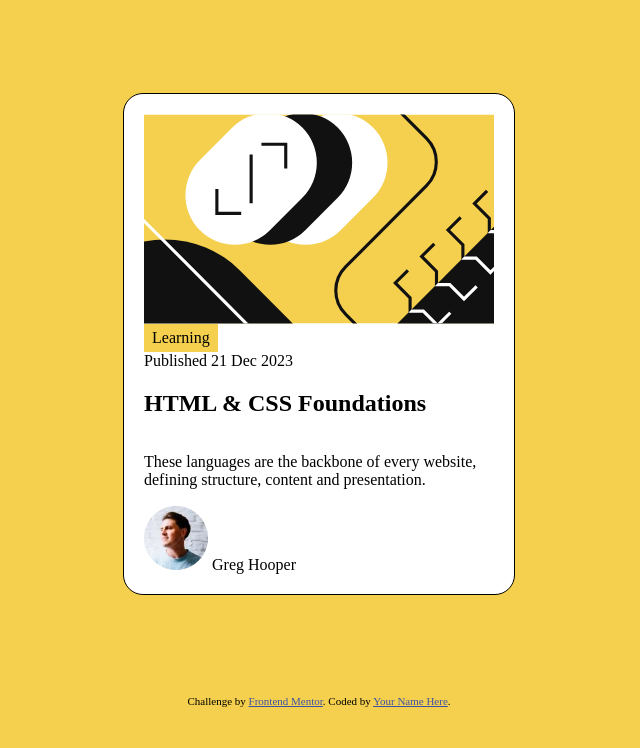
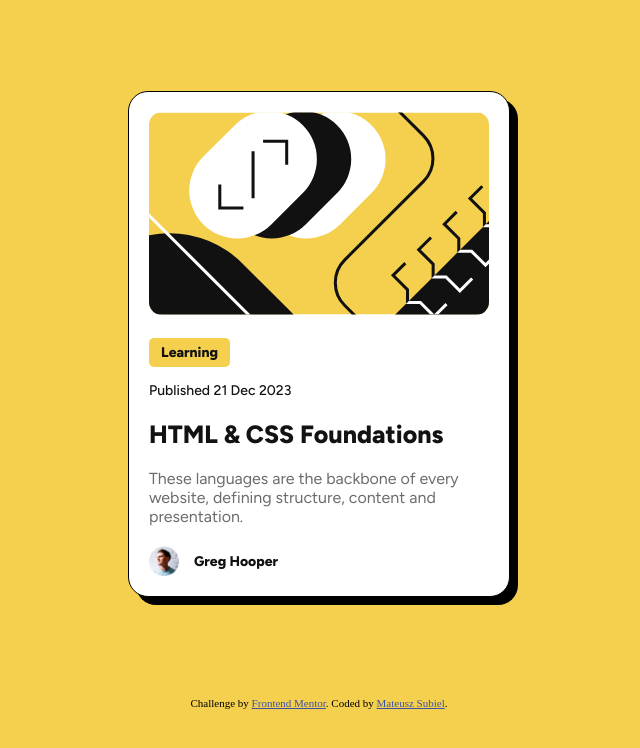
Before and after one commit to ItsZubek/Blog-preview-card, a plain HTML site: page index.html in a window 1280 px wide. Shown: the whole page, without its empty margins (321-961 px from the left). Drawn offline with Linux system fonts and the light colour scheme.

Commit message:
finished the html and css

```diff
--- a/index.html
+++ b/index.html
@@ -6,6 +6,10 @@
 
   <link rel="icon" type="image/png" sizes="32x32" href="./assets/images/favicon-32x32.png">
   <link rel="stylesheet" href="./styles.css">
+  <link rel="preconnect" href="https://fonts.googleapis.com">
+<link rel="preconnect" href="https://fonts.gstatic.com" crossorigin>
+<link href="https://fonts.googleapis.com/css2?family=Figtree:ital,wght@0,300..900;1,300..900&family=Outfit:wght@100..900&family=Roboto:ital,wght@0,100;0,300;0,400;0,500;0,700;0,900;1,100;1,300;1,400;1,500;1,700;1,900&display=swap" rel="stylesheet">
+
 
   <title>Frontend Mentor | Blog preview card</title>
 
@@ -21,20 +25,20 @@
 <body>
 <div class="wrapper">
   <img src="./assets/images/illustration-article.svg" alt="blog post preview image">
-  <span class="category">Learning</span>
-  <span class="date">Published 21 Dec 2023</span>
-  <h2>HTML & CSS Foundations</h2>
+  <span class="category bold">Learning</span>
+  <span class="date semi-bold">Published 21 Dec 2023</span>
+  <a class="title bold" href="#">HTML & CSS Foundations</a>
   <p>These languages are the backbone of every website, defining structure, content and presentation.</p>
   <div class="author-box">
     <img src="./assets/images/image-avatar.webp" alt="author profile picture" class="profile-picture">
-    <span class="author-name">Greg Hooper</span>
+    <span class="author-name bold">Greg Hooper</span>
   </div>
 
 </div>
 
   <div class="attribution">
     Challenge by <a href="https://www.frontendmentor.io?ref=challenge" target="_blank">Frontend Mentor</a>.
-    Coded by <a href="#">Your Name Here</a>.
+    Coded by <a href="https://github.com/ItsZubek/">Mateusz Subiel</a>.
   </div>
 </body>
 </html>
--- a/styles.css
+++ b/styles.css
@@ -13,12 +13,83 @@ body {
     border-radius: 20px;
     display: flex;
     flex-direction: column;
-    width: 350px;
+    width: 340px;
     border: 1px solid black;
+    gap: 20px;
+    box-shadow: 8px 8px black ;
+}
+.bold {
+    font-weight: 800;
+}
+.semi-bold {
+    font-weight: 500;
+}
+img {
+    border-radius: 13px;
 }
 .category {
     background-color:hsl(47, 88%, 63%);
     display: inline-block;
     width: fit-content;
-    padding: 5px 8px;
+    padding: 6px 12px;
+    font-family: "Figtree";
+    font-size: 14px;
+    border-radius: 5px;
+    margin-top: 3px;
+    color: hsl(0, 0%, 7%);
 }
+.title, p {
+    margin: 0;
+}
+.date {
+    font-family: "Figtree";
+    margin-top: -5px;
+    font-size: 14px;
+    color: hsl(0, 0%, 7%);
+}
+.title {
+    font-family: "Figtree";
+    font-size: 25px;
+    transition: all 0.3s;
+    color: hsl(0, 0%, 7%);
+    text-decoration: none;
+}
+.title:hover {
+    color: hsl(47, 88%, 63%);
+}
+p {
+    font-family: "Figtree";
+    font-size: 16px;
+    color: hsl(0, 0%, 42%);
+}
+.author-box {
+    display: flex;
+    flex-direction: row;
+    align-items: center;
+    gap: 15px;
+}
+.profile-picture{
+    width: 30px;
+}
+.author-name {
+    color: hsl(0, 0%, 7%);
+    font-family: "Figtree";
+    font-size: 14px;
+}
+@media screen and (max-width: 375px) {
+    .wrapper {
+        width: 280px;
+    }
+    .title {
+        font-size: 19px;
+    }
+    .category {
+        font-size: 12px;
+    }
+    .date {
+        font-size: 12px;
+    }
+    p {
+        font-size: 14px;
+    }
+}
```
Also changed, not shown: 2 other files.
